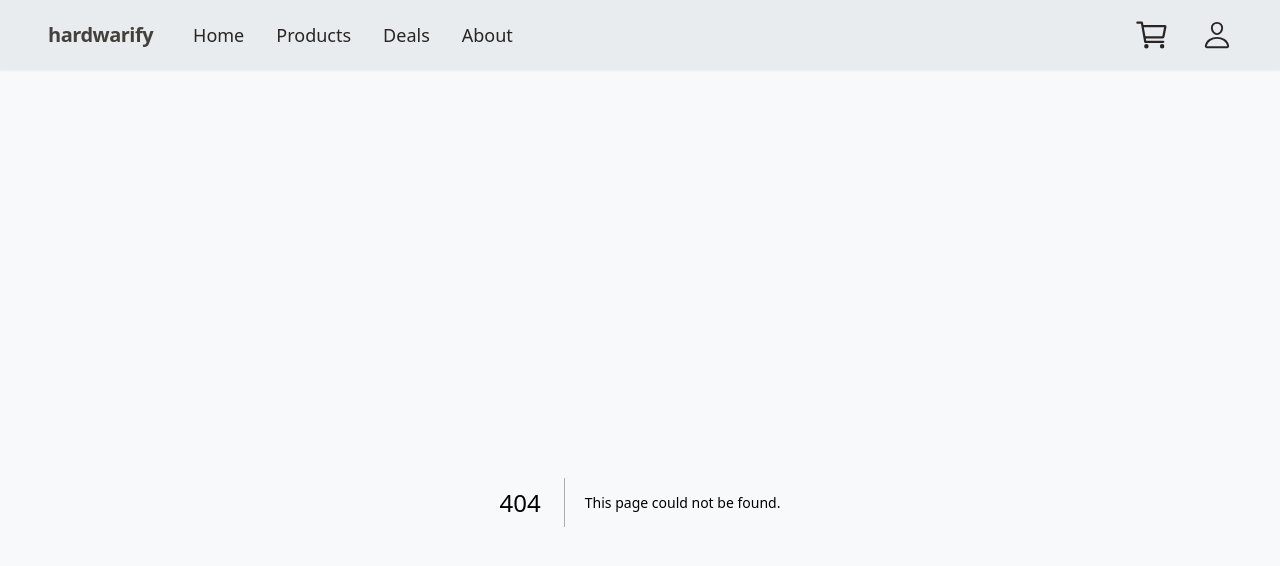
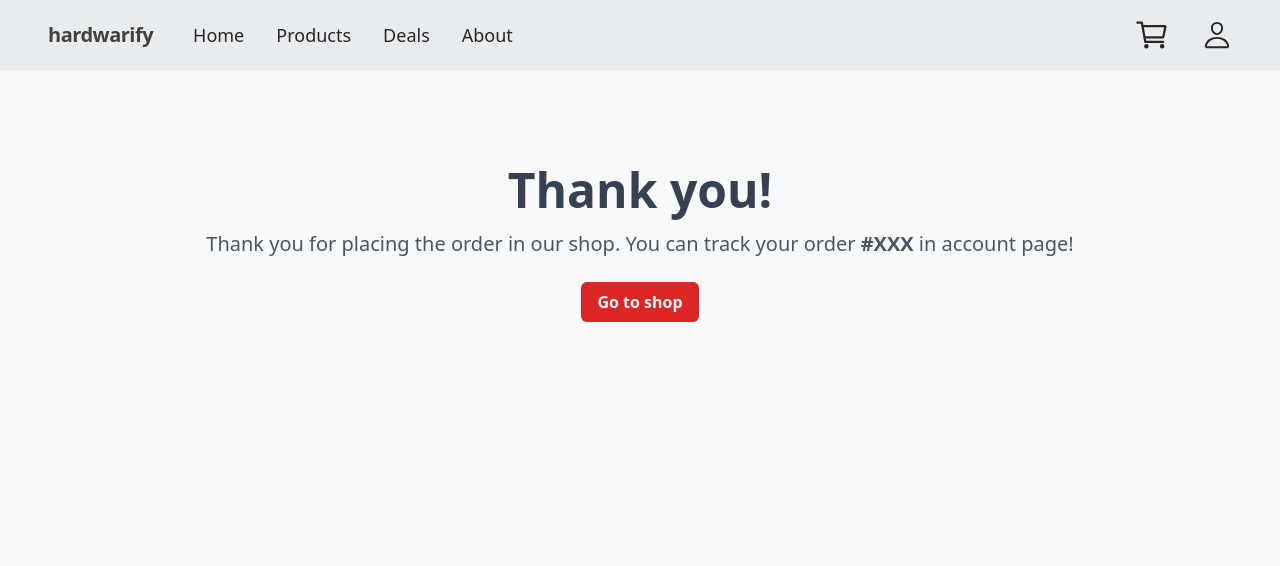
Before and after one commit to tojamrcel/hardwarify-project, a Next.js app: page /thankyou in a window 1280 px wide. Before the commit this address had no page. Shown: the top 566 px of the page. Built offline with nearby package versions, Linux system fonts and the light colour scheme.

Commit message:
feat: create thankyou page

```diff
--- /dev/null
+++ b/app/thankyou/page.tsx
@@ -0,0 +1,20 @@
+import Button from "../_components/Button";
+
+function Page() {
+  return (
+    <div className="mt-16 flex w-full flex-col items-center justify-center gap-4">
+      <h1 className="text-center text-5xl font-bold text-gray-700">
+        Thank you!
+      </h1>
+      <p className="mb-2 text-xl text-gray-600">
+        Thank you for placing the order in our shop. You can track your order
+        <span className="font-semibold"> #XXX</span> in account page!
+      </p>
+      <Button type="primary" link="/">
+        Go to shop
+      </Button>
+    </div>
+  );
+}
+
+export default Page;
```
